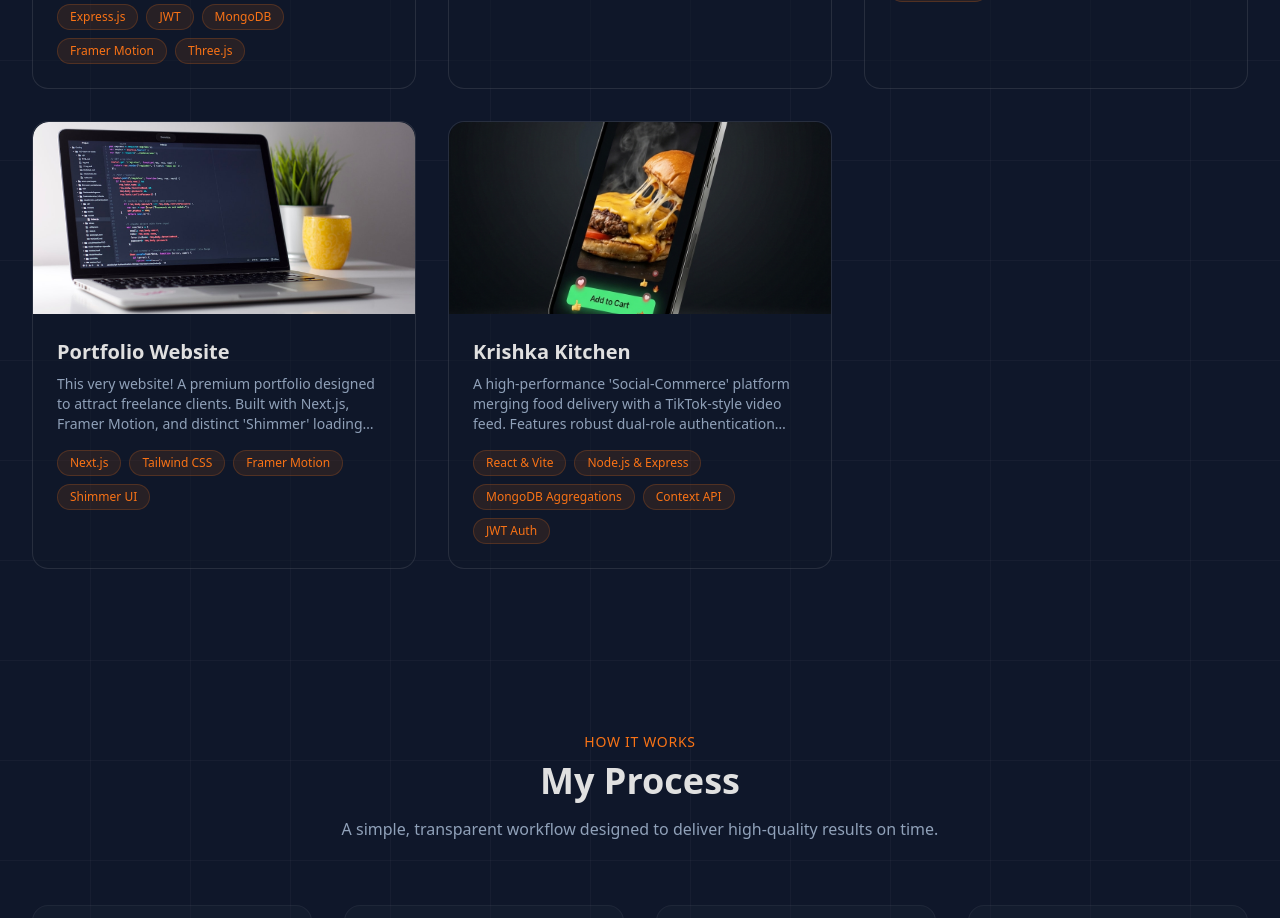
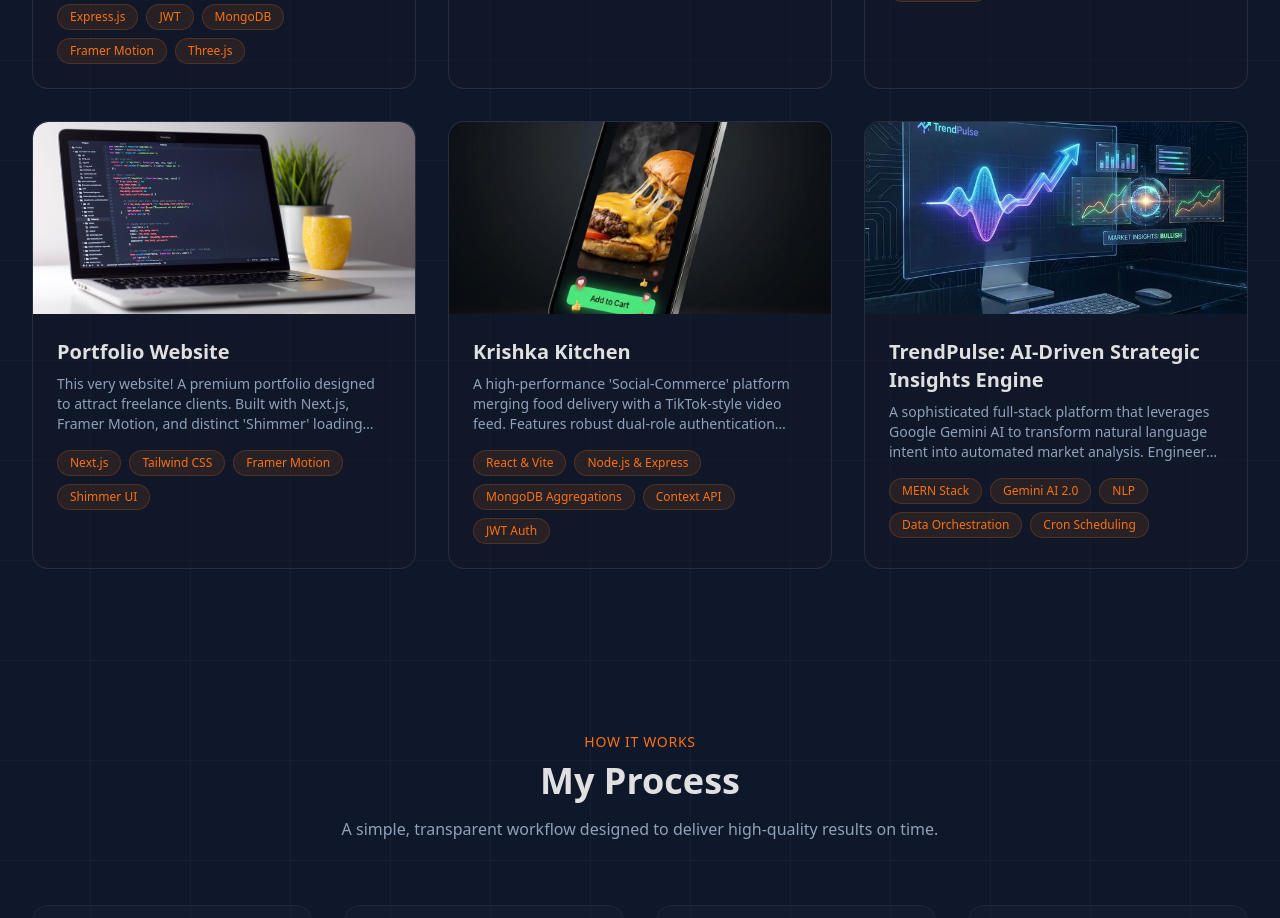
Before and after one commit to Krish9006/portfolio_krish, a Next.js app: page / in a window 1280 px wide. Shown: the part 3140-4058 px from the top of the page. Built offline with nearby package versions, Linux system fonts and the light colour scheme.

Commit message:
feat: update TrendPulse project image

```diff
--- a/components/Projects.jsx
+++ b/components/Projects.jsx
@@ -46,6 +46,19 @@ const projects = [
         image: "/images/krishka_showcase.png",
         github: "https://github.com/Krish9006/krishka_Kitchen",
         demo: "https://krishka-kitchen.vercel.app/",
+    },
+    {
+        title: "TrendPulse: AI-Driven Strategic Insights Engine",
+        description: "A sophisticated full-stack platform that leverages Google Gemini AI to transform natural language intent into automated market analysis. Engineered a resilient AI orchestration layer with multi-model fail-safes and automated news aggregation. Features real-time sentiment scoring and a personalized dashboard for strategic trend tracking.",
+        tags: ["MERN Stack", "Gemini AI 2.0", "NLP", "Data Orchestration", "Cron Scheduling"],
+        image: "/images/trendpulse_hd.jpg",
+        github: "https://github.com/Krish9006/TrendPulse",
+        demo: "https://trendpulse-client.vercel.app/",
+        key_achievements: [
+            "Implemented 100% uptime AI service with resilient model fallbacks.",
+            "Automated data extraction and sentiment analysis using Google Generative AI.",
+            "Engineered denormalized data architecture for high-speed insight retrieval."
+        ]
     }
 
 ];
```
Also changed, not shown: public/images/trendpulse_hd.jpg (added).
